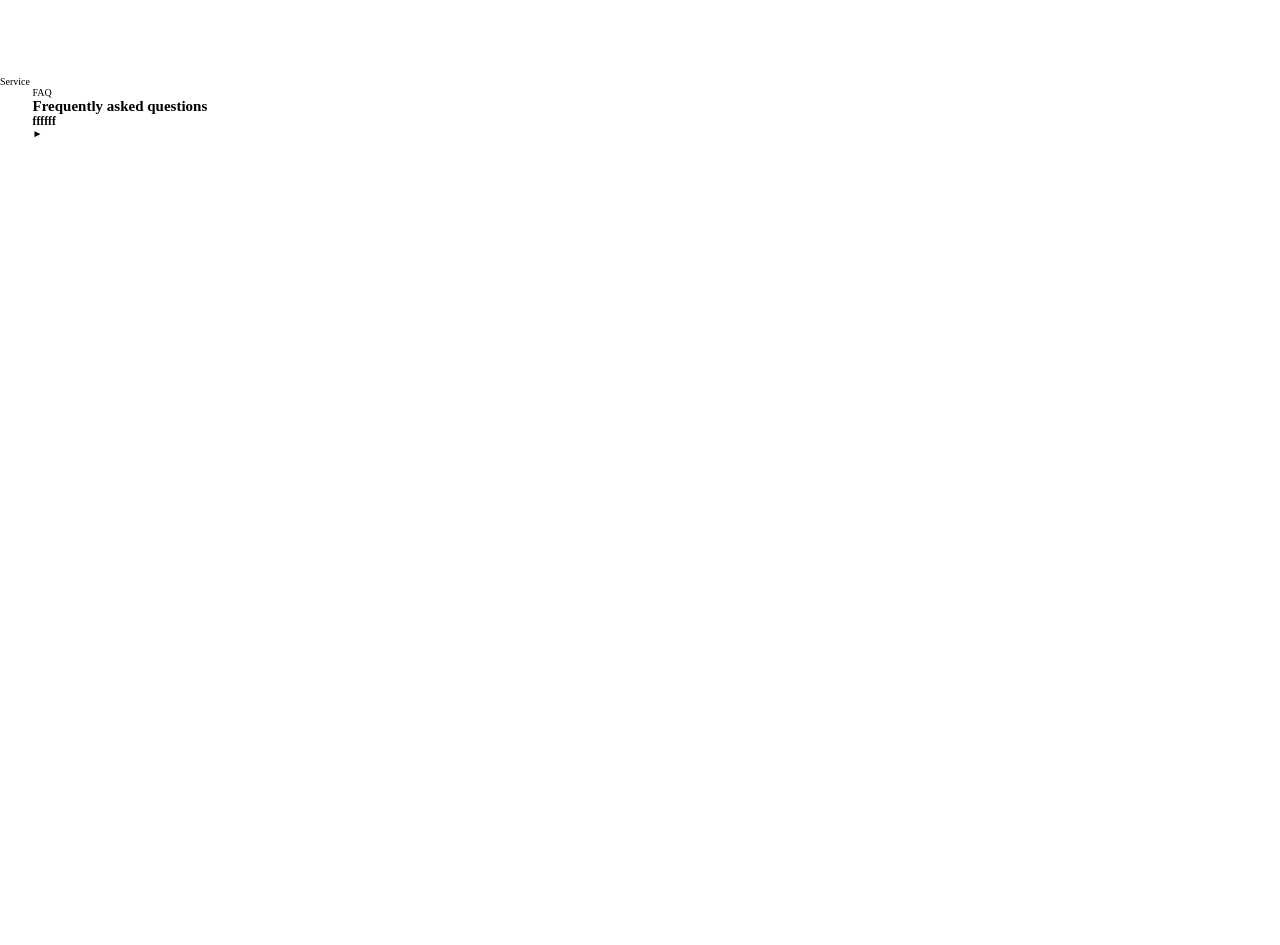
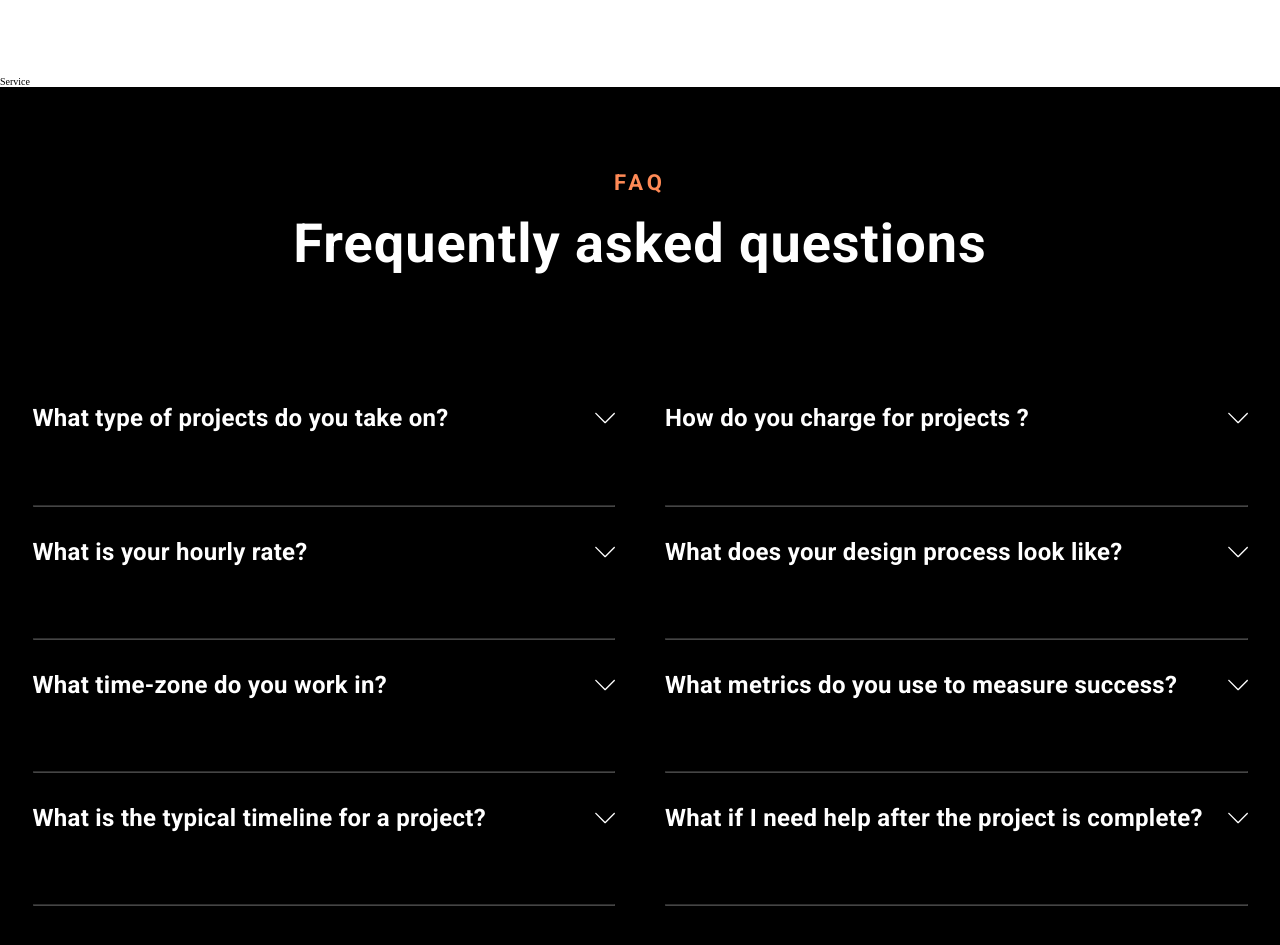
Before and after one commit to savbatovasadbek/newFigma, a React (Vite) app: page / in a window 1280 px wide. Shown: the part 960-1905 px from the top of the page. Before the commit the page ends 1099 px from the top, so only its background shows below. Built offline with nearby package versions, Linux system fonts and the light colour scheme.

Commit message:
accordion finish

```diff
--- a/package.json
+++ b/package.json
@@ -10,7 +10,6 @@
     "preview": "vite preview"
   },
   "dependencies": {
-    "accordion-js": "^3.3.4",
     "react": "^18.2.0",
     "react-dom": "^18.2.0",
     "react-icons": "^4.12.0"
--- a/src/components/Accordion/Accordion.jsx
+++ b/src/components/Accordion/Accordion.jsx
@@ -1,20 +1,22 @@
 import React, { useState } from "react";
 import styles from "./Accordion.module.css";
+import { SlArrowDown } from "react-icons/sl";
 
 export default function Accordion({ children }) {
   const [isActive, setIsActive] = useState(false);
 
   const toggleAccordion = () => {
-    setIsActive(!setIsActive);
+    setIsActive(!isActive);
   };
   return (
-    <div className="accordion">
-      <div className="accordion-header" onClick={toggleAccordion}>
+    <div className={styles.accordion}>
+      <div className={styles.title} onClick={toggleAccordion}>
         <h3>{children}</h3>
-        <span>{isActive ? "▼" : "►"}</span>
+        <SlArrowDown  className={styles.icon}/>
+        {/* <span>{isActive ? "▼" : "►"}</span> */}
       </div>
       {isActive && (
-        <div className="accordion-content">
+        <div className={styles.content}>
           <p>
             Lorem ipsum dolor, sit amet consectetur adipisicing elit. Dolorum
             eligendi iure voluptas reprehenderit quo explicabo natus quae nulla
@@ -23,6 +25,8 @@ export default function Accordion({ children }) {
           </p>
         </div>
       )}
+      {/* <span className={styles.underline}></span> */}
+      <hr className={styles.underline} />
     </div>
   );
 }
--- a/src/components/Accordion/Accordion.module.css
+++ b/src/components/Accordion/Accordion.module.css
@@ -0,0 +1,36 @@
+.accordion {
+}
+
+.title {
+  position: relative;
+  display: flex;
+  justify-content: space-between;
+  margin-bottom: 40px;
+}
+
+.title h3 {
+  font-family: Roboto;
+  font-size: 24px;
+  font-style: normal;
+  font-weight: 700;
+  line-height: 31.2px; /* 130% */
+  letter-spacing: 0.3px;
+}
+
+.content {
+  font-family: Roboto;
+  font-size: 20px;
+  font-weight: 500;
+  margin: 0 0 10px;
+}
+
+.underline {
+  border-color: rgba(229, 229, 229, 0.3);
+}
+
+.icon {
+  position: absolute;
+  right: 0;
+  top: 5px;
+  font-size: 20px;
+}
--- a/src/components/Accordion/AccordionPage.jsx
+++ b/src/components/Accordion/AccordionPage.jsx
@@ -4,14 +4,31 @@ import Accordion from "./Accordion";
 
 export default function AccordionPage() {
   return (
-    <section className={`container ${styles.accordion}`}>
+    <div className={styles.accordionPageBg}>
+      <section className={`container `}>
         <div className={styles.accordionTop}>
           <span>FAQ</span>
           <h2>Frequently asked questions</h2>
         </div>
         <div className={styles.accordionSpace}>
-        <Accordion>ffffff</Accordion>
+          <div>
+            <Accordion>What type of projects do you take on?</Accordion>
+            <Accordion>What is your hourly rate?</Accordion>
+            <Accordion>What time-zone do you work in?</Accordion>
+            <Accordion>What is the typical timeline for a project?</Accordion>
+          </div>
+
+          <div>
+            <Accordion>How do you charge for projects ?</Accordion>
+            <Accordion>What does your design process look like?</Accordion>
+
+            <Accordion>What metrics do you use to measure success?</Accordion>
+            <Accordion>
+              What if I need help after the project is complete?
+            </Accordion>
+          </div>
         </div>
       </section>
+    </div>
   );
 }
--- a/src/components/Accordion/AccordionPage.module.css
+++ b/src/components/Accordion/AccordionPage.module.css
@@ -0,0 +1,44 @@
+.accordionPageBg {
+  background-color: black;
+  padding: 85px 0;
+  color: #fff;
+}
+
+.accordionTop {
+  text-align: center;
+}
+
+.accordionTop span {
+  color: #ff8a56;
+  font-family: Roboto;
+  font-size: 22px;
+  font-style: normal;
+  font-weight: 700;
+  line-height: 22px; /* 100% */
+  letter-spacing: 4px;
+  text-transform: uppercase;
+}
+
+.accordionTop h2 {
+  font-family: Roboto;
+  font-size: 54px;
+  font-style: normal;
+  font-weight: 700;
+  line-height: 59.4px; /* 110% */
+  letter-spacing: 1px;
+  margin-top: 20px;
+}
+
+.accordionSpace {
+  margin-top: 130px;
+  display: grid;
+  grid-template-columns: repeat(2, 1fr);
+  gap: 50px;
+  /* column-gap: 50px; */
+}
+
+.accordionSpace div {
+  display: flex;
+  flex-direction: column;
+  gap: 30px;
+}
```
Also changed, not shown: 1 other file (tests, documents, lock files or other folders). Lines whose indentation alone changed are shown as unchanged.
